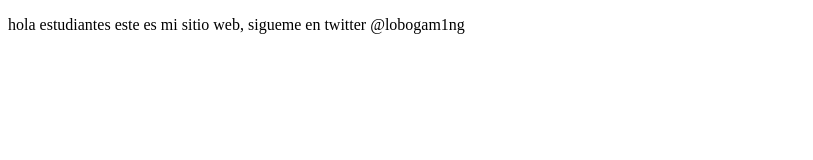
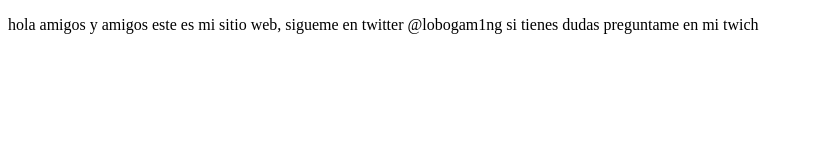
Before and after one commit to LoboGam1ng/proyectodemocursoprework, a plain HTML site: page index.html in a window 1280 px wide. Shown: the whole page, without its empty margins (0-813 px from the left). Drawn offline with Linux system fonts and the light colour scheme.

Commit message:
agregamos cambios sitio de twitch

```diff
--- a/index.html
+++ b/index.html
@@ -9,7 +9,7 @@
 </head>
 <body>
     <p>
-        hola estudiantes este es mi sitio web, sigueme en twitter @lobogam1ng
+        hola amigos y amigos este es mi sitio web, sigueme en twitter @lobogam1ng si tienes dudas preguntame en mi twich
     </p>
 </body>
 </html>
```
